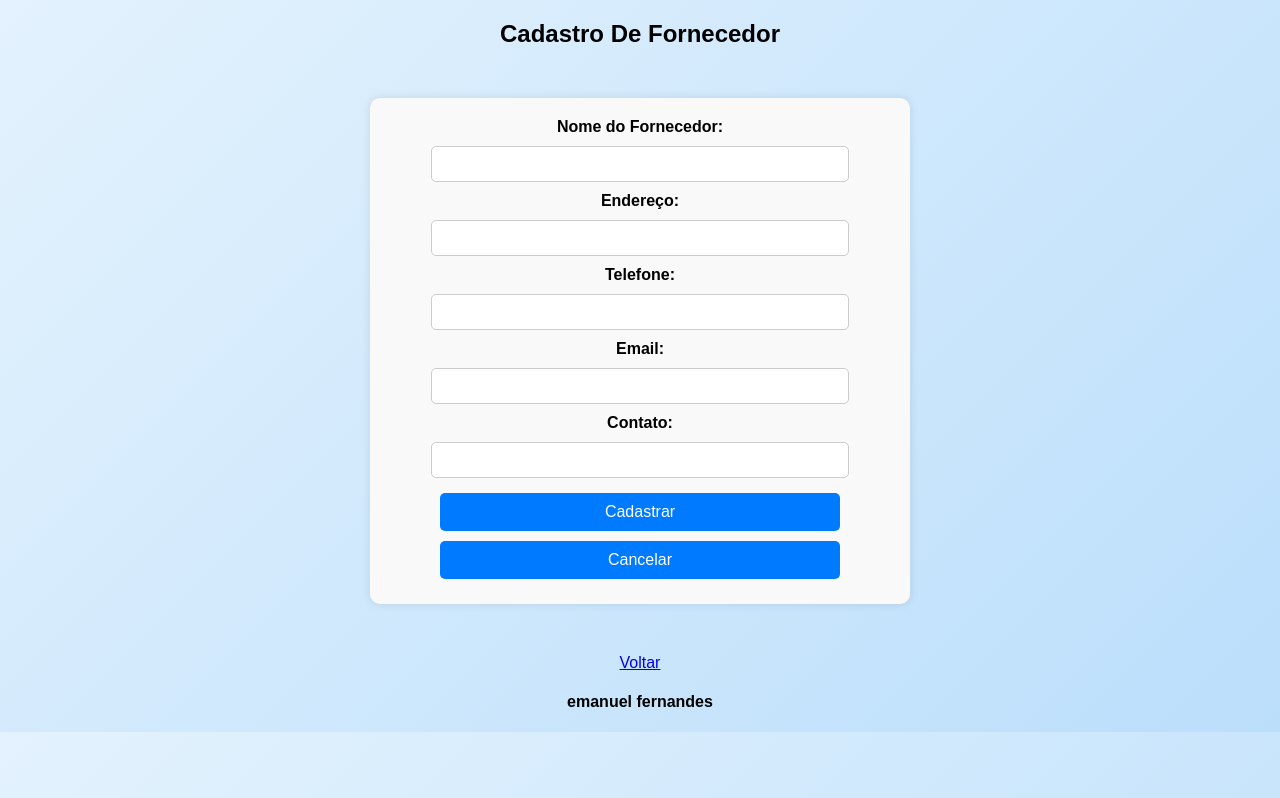
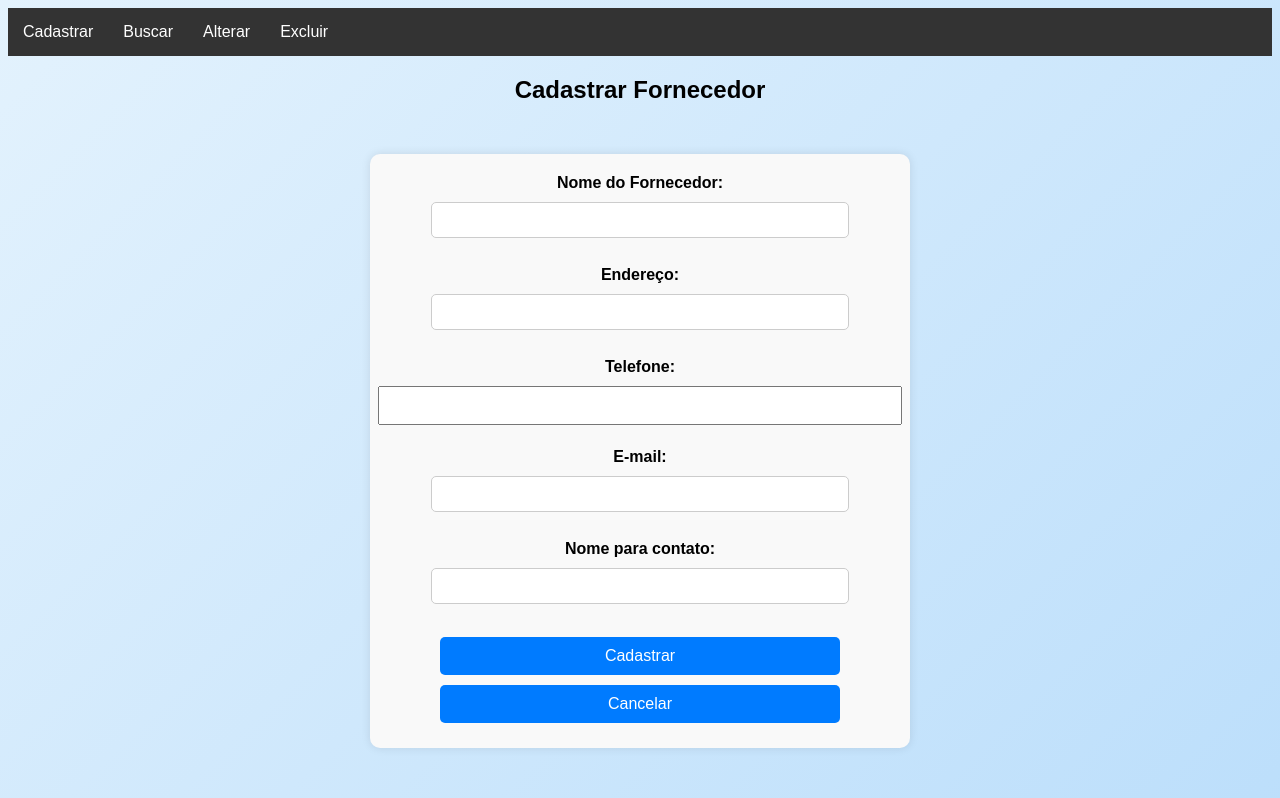
Before and after one commit to emanuelfnd/prova_emanuel, a PHP site: page /cadastro_fornecedor.php in a window 1280 px wide. Shown: the top 798 px of the page. Run offline with PHP 8.4, Linux system fonts and the light colour scheme; a user stored in the database is signed in; data comes from the database, SQL or seed files in the repository.

Commit message:
cadastrar
adicionado menu dropdown e mascara

```diff
--- a/prova/cadastro_fornecedor.php
+++ b/prova/cadastro_fornecedor.php
@@ -2,10 +2,8 @@
 session_start();
 require_once 'conexao.php';
 
-// verifica se o usuario tem permissao de acesso
-// perfil tem que ser 1
-
-
+// VERIFICA SE O USUARIO TEM PERMISSAO
+// SUPONDO QUE O PERFIL 1 SEJA ADMINISTRADOR
 
 if ($_SESSION['perfil']!=1) {
     echo "Acesso Negado!";
@@ -17,56 +15,124 @@ if ($_SERVER['REQUEST_METHOD'] == "POST"){
     $email = $_POST['email'];
     $contato = $_POST['contato'];
 
+    // VALIDAÇÃO PARA NOME
+    if (preg_match('/[^a-zA-Z\s]/', $nome)) {
+        echo "<script>alert('Nome não pode conter simbolos!'); window.location.href='cadastro_fornecedor.php';</script>";
+      exit();
+    }
 
     $sql = "INSERT INTO fornecedor (nome_fornecedor, endereco, telefone, email, contato) VALUES (:nome_fornecedor, :endereco, :telefone, :email, :contato)";
     $stmt = $pdo->prepare($sql);
-
     $stmt->bindParam(':nome_fornecedor', $nome);
     $stmt->bindParam(':endereco', $endereco);
     $stmt->bindParam(':telefone', $telefone);
     $stmt->bindParam(':email', $email);
     $stmt->bindParam(':contato', $contato);
-
-
     if ($stmt->execute()) {
         echo "<script>alert('Fornecedor cadastrado com sucesso!');</script>";
     } else {
         echo "<script>alert('Erro ao cadastrar Fornecedor!');</script>";
     }
 }
+
+// OBTENDO O NOME DO PERFIL DO USUÁRIO LOGADO
+$id_perfil = $_SESSION['perfil'];
+$sqlPerfil = "SELECT nome_perfil FROM perfil WHERE id_perfil = :id_perfil";
+$stmtPerfil = $pdo->prepare($sqlPerfil);
+$stmtPerfil->bindParam(':id_perfil', $id_perfil);
+$stmtPerfil->execute();
+$perfil = $stmtPerfil->fetch(PDO::FETCH_ASSOC);
+$nome_perfil = $perfil['nome_perfil'];
+
+// DEFINIÇÃO DAS PERMISSÕES POR PERFIL
+$permissoes = [
+    // PERMISSÕES DO ADMIN
+    1 => ["Cadastrar"=>["cadastro_usuario.php", "cadastro_perfil.php", "cadastro_cliente.php", "cadastro_fornecedor.php", "cadastro_produto.php", "cadastro_funcionario.php"],
+          "Buscar"=>["buscar_usuario.php", "buscar_perfil.php", "buscar_cliente.php", "buscar_fornecedor.php", "buscar_produto.php", "buscar_funcionario.php"],
+          "Alterar"=>["alterar_usuario.php", "alterar_perfil.php", "alterar_cliente.php", "alterar_fornecedor.php", "alterar_produto.php", "alterar_funcionario.php"],
+          "Excluir"=>["excluir_usuario.php", "excluir_perfil.php", "excluir_cliente.php", "excluir_fornecedor.php", "excluir_produto.php", "excluir_funcionario.php"]],
+
+    // PERMISSÕES DA SECRETÁRIA
+    2 => ["Cadastrar"=>["cadastro_cliente.php"],
+          "Buscar"=>["buscar_cliente.php", "buscar_fornecedor.php", "buscar_produto.php"],
+          "Alterar"=>["alterar_fornecedor.php", "alterar_produto.php"],
+          "Excluir"=>["excluir_produto.php"]],
+
+    // PERMISSÕES DO ALMOXARIFE
+    3 => ["Cadastrar"=>["cadastro_fornecedor.php", "cadastro_produto.php"],
+          "Buscar"=>["buscar_cliente.php", "buscar_fornecedor.php", "buscar_produto.php"],
+          "Alterar"=>["alterar_fornecedor.php", "alterar_produto.php"],
+          "Excluir"=>["excluir_produto.php"]],
+
+    // PERMISSÕES DO CLIENTE
+    4 => ["Cadastrar"=>["cadastro_cliente.php"],
+          "Buscar"=>["buscar_cliente.php"],
+          "Alterar"=>["alterar_cliente.php"]],
+];
+
+// OBTENDO AS OPÇÕES DISPONIVEIS PARA O PERFIL DO USUÁRIO LOGADO
+$opcoes_menu = $permissoes["$id_perfil"];
 ?>
 
-<!-- corpo do formulario -->
+
 <!DOCTYPE html>
 <html lang="pt-BR">
 <head>
     <meta charset="UTF-8">
     <meta name="viewport" content="width=device-width, initial-scale=1.0">
-    <title>Cadastro de Usuários</title>
+    <title>Cadastro de Fornecedores</title>
     <link rel="stylesheet" href="styles.css">
 </head>
 <body>
-    <h2>Cadastro De Fornecedor</h2>
+<nav>
+        <ul class="menu">
+            <?php foreach($opcoes_menu as $categoria => $arquivos) { ?>
+                <li class="dropdown">
+                    <a href="#"><?= $categoria ?></a>
+
+                    <ul class="dropdown-menu">
+                        <?php foreach($arquivos as $arquivo) { ?>
+                            <li>
+                                <a href="<?= $arquivo ?>"><?= ucfirst(str_replace("_", " ", basename($arquivo, ".php"))) ?></a>
+                            </li>
+                        <?php } ?>
+                    </ul>
+                </li>
+            <?php } ?>
+        </ul>
+    </nav>
+    <h2>Cadastrar Fornecedor</h2>
     <form action="cadastro_fornecedor.php" method="POST">
         <label for="nome">Nome do Fornecedor:</label>
         <input type="text" id="nome" name="nome" required>
+        <br>
 
         <label for="endereco">Endereço:</label>
         <input type="text" id="endereco" name="endereco" required>
+        <br>
 
         <label for="telefone">Telefone:</label>
-        <input type="text" id="telefone" name="telefone" required>
+        <input type="tel" id="telefone" name="telefone" required>
+        <br>
 
-        <label for="email">Email:</label>
+        <label for="email">E-mail:</label>
         <input type="email" id="email" name="email" required>
+        <br>
 
-        <label for="contato">Contato:</label>
+        <label for="contato">Nome para contato:</label>
         <input type="text" id="contato" name="contato" required>
+        <br>
 
         <button type="submit">Cadastrar</button>
         <button type="reset">Cancelar</button>
     </form>
     <a href="principal.php">Voltar</a>
+
+      <!-- Máscaras de entrada -->
+  <script src="https://cdn.jsdelivr.net/npm/inputmask/dist/inputmask.min.js"></script>
+  <script>
+    Inputmask({ mask: "(99) 99999-9999" }).mask("#telefone");
+  </script>
     <h4>emanuel fernandes</h4>
 </body>
 </html>
```
